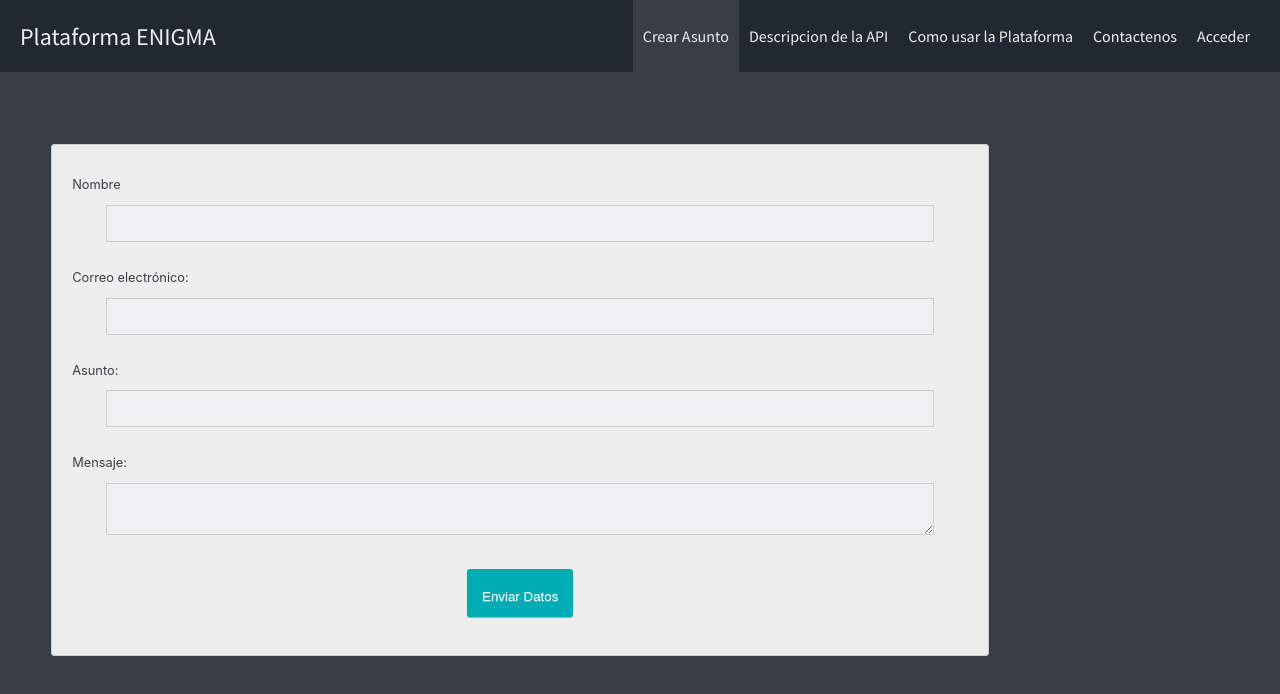
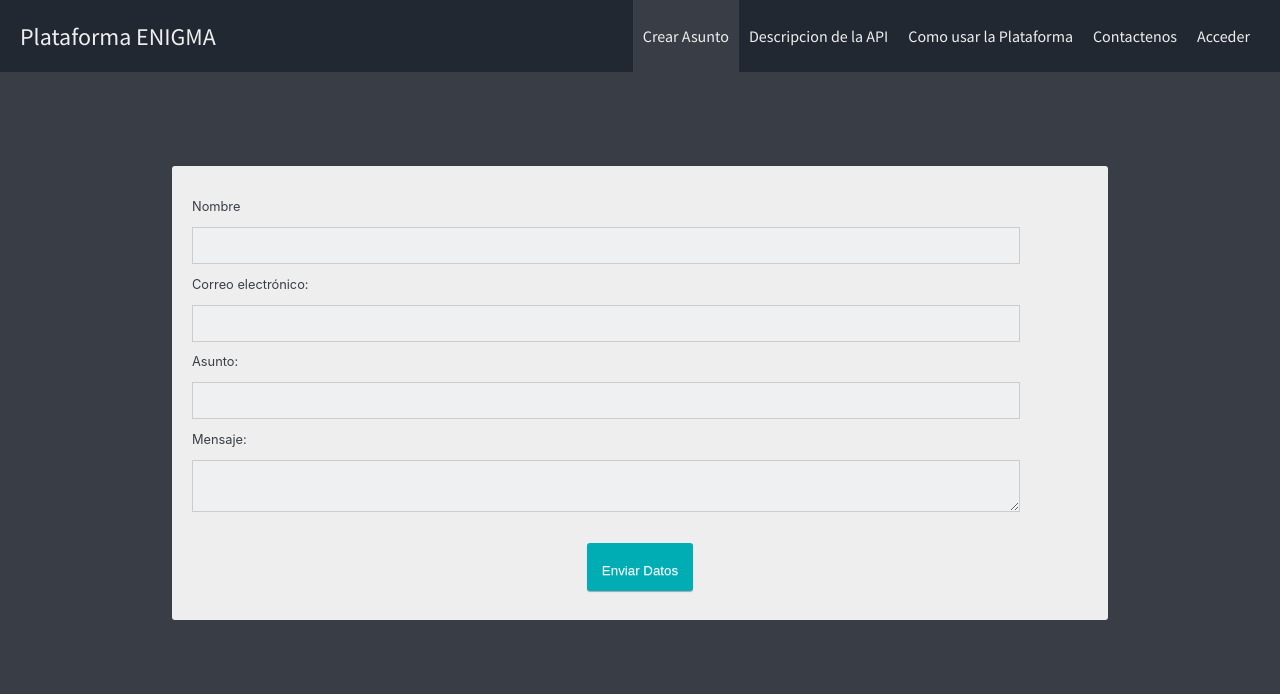
Before and after one commit to sanchezIII/enigma_frontend, a React (Create React App) app: page / in a window 1280 px wide. Both pictures are taken after a click on the element "Crear Asunto". Shown: the top 694 px of the page. Built offline with nearby package versions, Linux system fonts and the light colour scheme.

Commit message:
arreglados en el css

```diff
--- a/src/App.css
+++ b/src/App.css
@@ -8,11 +8,14 @@
 /*}*/
 
 .app-container{
-  height: 100vh;
-  width: 100vw;
+  height: auto;
+  width: auto;
+  min-height: 100vh;
+  min-width: 100vw;
+
   display: flex;
 
-  align-items: center;
+  align-items: flex-start;
   justify-content: center;
 
   background-color: #393E46;
--- a/src/components/IAsunto.jsx
+++ b/src/components/IAsunto.jsx
@@ -5,17 +5,17 @@ function IAsunto() {
 
   return (
     <>
-      <form action="">
-                <p>Nombre</p>
+      <form action="" className='formAsunto'>
+                <p className='etiquetasAsunto'>Nombre</p>
                 <input type="text" class="field"></input> <br/>
 
-                <p>Correo electrónico:</p>
+                <p className='etiquetasAsunto'>Correo electrónico:</p>
 	              <input type="text" class="field"></input> <br/>
 
-                <p>Asunto:</p>
+                <p className='etiquetasAsunto'>Asunto:</p>
 	              <input type="text" class="field"></input> <br/>
 
-                <p>Mensaje:</p>
+                <p className='etiquetasAsunto'>Mensaje:</p>
 	              <textarea class="field"></textarea> <br/>
 
                 <p class="center-content">
--- a/src/components/LoginForm.jsx
+++ b/src/components/LoginForm.jsx
@@ -5,7 +5,7 @@ function LoginForm() {
 
     return (
         <>
-            <form action="">
+            <form className='LoguinForm'>
                 <p>Nombre de Usuario</p>
                 <input type="text" className="field"></input> <br/>
 
--- a/src/hojas_de_estilo/IAsunto.css
+++ b/src/hojas_de_estilo/IAsunto.css
@@ -1,18 +1,16 @@
-form{
+.formAsunto{
     background-color: #EEEEEE;
     border-radius: 3px;
     color: #393E46;
     font-size: 0.8em;
     padding: 20px;
-    margin-left: 4%;
+    margin-top: 13%;
     width: 70%;
 }
 
-p{
-    display: flex;
-}
 
-input, textarea{
+
+.field {
 
     border: 0;
     outline: none;
--- a/src/hojas_de_estilo/LoginForm.css
+++ b/src/hojas_de_estilo/LoginForm.css
@@ -1,10 +1,5 @@
-form{
-  display: flex;
-  flex-direction: column;
-  align-items: center;
+.LoguinForm{
   padding: 20px;
-  margin-left: auto;
-  margin-right: auto;
   width: 20%;
   border-radius: 3px;
   min-width: 250px;
@@ -13,13 +8,11 @@ form{
   color: #393E46;
   border: solid 1px #ccc;
 
+  margin-top: 13%;
+
   font-size: 0.8em;
 }
 
-p{
-  align-items: flex-start;
-  width: 100%;
-}
 
 input, textarea{
   border: 0;
@@ -46,6 +39,7 @@ input, textarea{
 }
 
 .btn{
+  margin-top: 2%;
   border-radius: 3px;
   display: inline-block;
   padding: 20px 15px;
--- a/src/hojas_de_estilo/NavigationBar.css
+++ b/src/hojas_de_estilo/NavigationBar.css
@@ -49,6 +49,7 @@ h2{
 
 .link-container:hover{
   background-color: #393E46;
+  cursor: pointer;
 }
 
 .active{
--- a/src/hojas_de_estilo/descriptionAPI.css
+++ b/src/hojas_de_estilo/descriptionAPI.css
@@ -8,6 +8,7 @@
 .container-description{
     text-align: left;
     width: 100%;
+    margin-top: 10%;
 }
 
 img{
```
